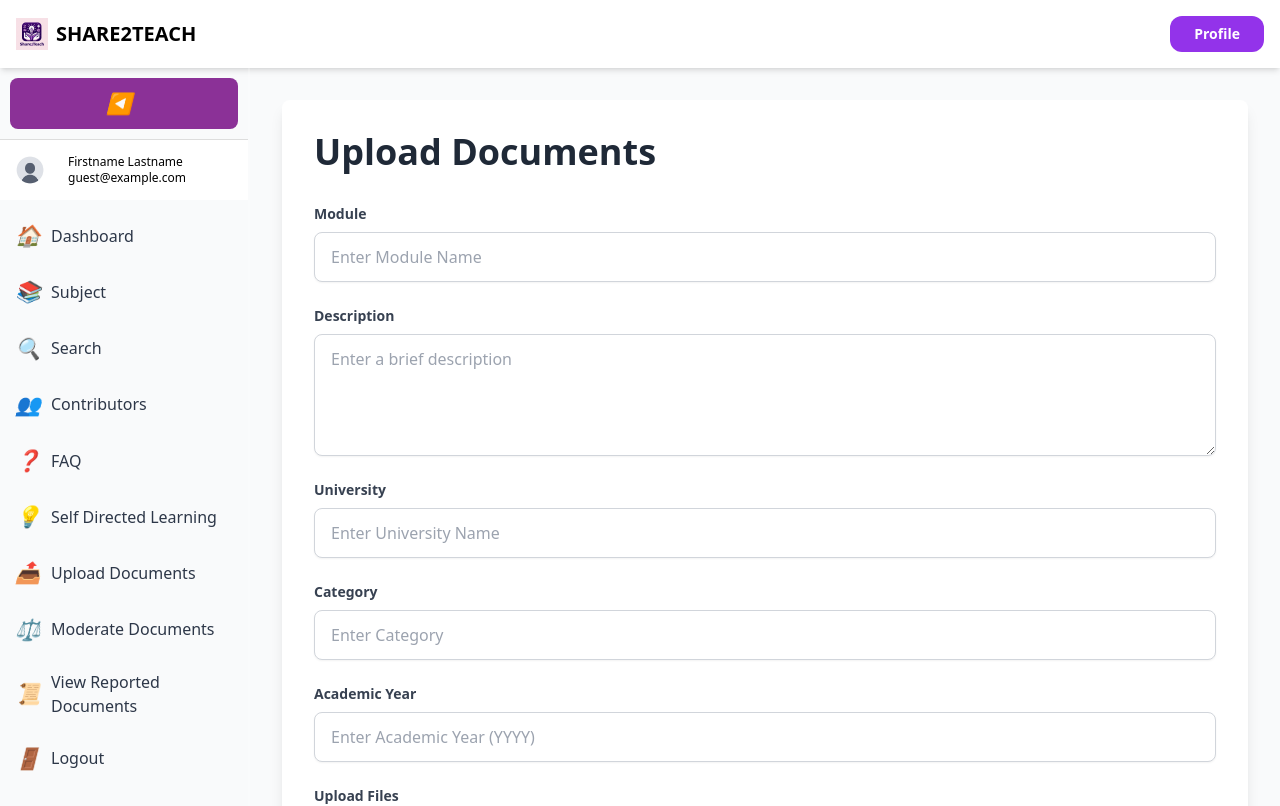
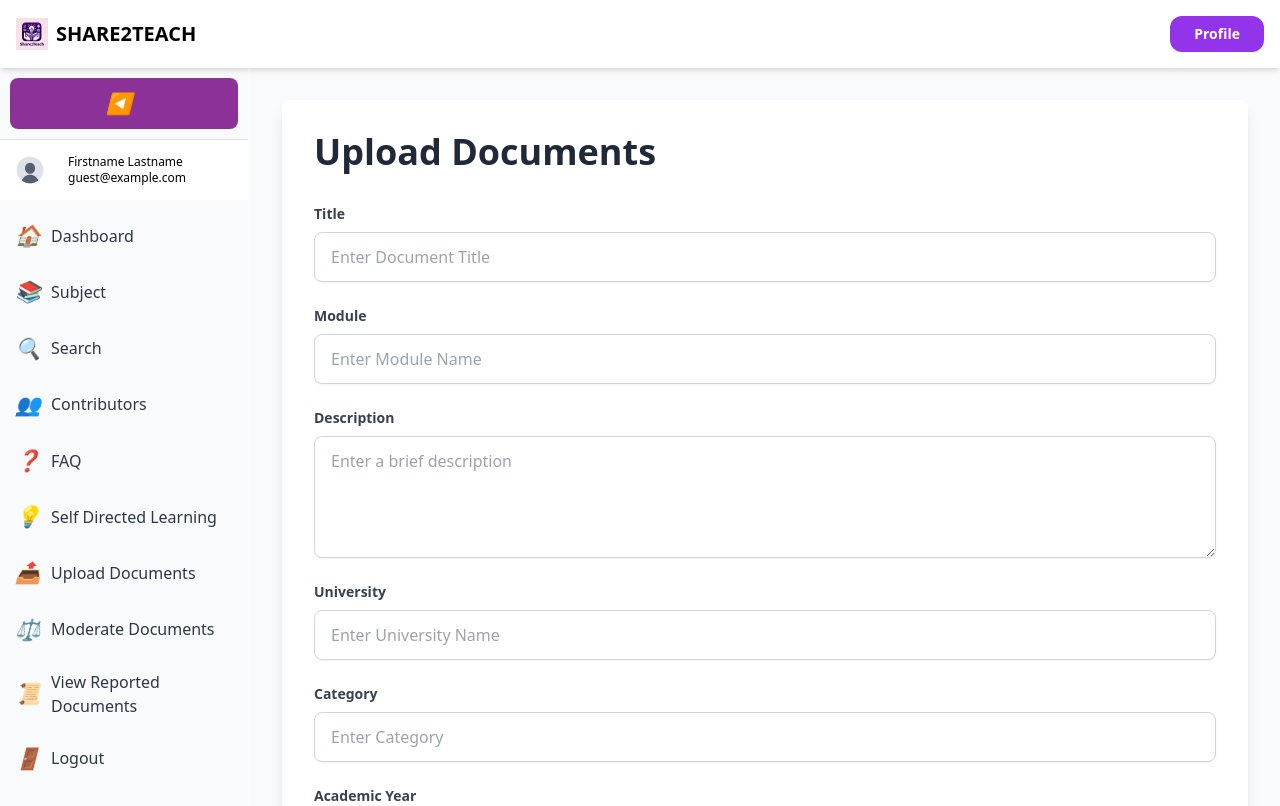
Before and after one commit to Soso-Mabulu/Share2teach-Frontend, a Vue app: page /upload-documents in a window 1280 px wide. Shown: the top 806 px of the page. Built offline with nearby package versions, Linux system fonts and the light colour scheme; what vue3-google-oauth2 would draw is missing.

Commit message:
Refactor view components and router configuration

```diff
--- a/src/components/UploadDocuments.vue
+++ b/src/components/UploadDocuments.vue
@@ -9,6 +9,7 @@ import ModaratorNavbar from '@/components/ModaratorNavbar.vue';
 const router = useRouter();
 
 // Form state
+const title = ref('');
 const module = ref('');
 const description = ref('');
 const university = ref('');
@@ -102,6 +103,7 @@ const uploadDocuments = async () => {
       formData.append('files', files.value[i]);
     }
   }
+  formData.append('title', title.value);
   formData.append('module', module.value);
   formData.append('description', description.value);
   formData.append('university', university.value);
@@ -123,6 +125,7 @@ const uploadDocuments = async () => {
       toastMessage.value = 'Documents uploaded successfully!';
       toastType.value = 'success';
       // Clear form fields
+      title.value = '';
       module.value = '';
       description.value = '';
       university.value = '';
@@ -139,7 +142,6 @@ const uploadDocuments = async () => {
     toastType.value = 'error';
   }
 };
-
 // Function to select a suggestion
 const selectModuleSuggestion = (suggestion) => {
   module.value = suggestion;
@@ -172,6 +174,17 @@ const selectAcademicYearSuggestion = (suggestion) => {
       <h2 class="text-4xl font-extrabold text-gray-800 mb-8">Upload Documents</h2>
 
       <form @submit.prevent="uploadDocuments" class="space-y-6">
+        <!-- Title -->
+        <div>
+          <label class="block text-sm font-semibold text-gray-700 dark:text-gray-300">Title</label>
+          <input
+            v-model="title"
+            type="text"
+            class="mt-2 block w-full px-4 py-3 border border-gray-300 rounded-lg shadow-sm focus:ring-indigo-500 focus:border-indigo-500 transition duration-300 ease-in-out dark:bg-gray-700 dark:border-gray-600 dark:text-white"
+            placeholder="Enter Document Title"
+            required
+          />
+        </div>
         <!-- Module -->
         <div>
           <label class="block text-sm font-semibold text-gray-700">Module</label>
```
